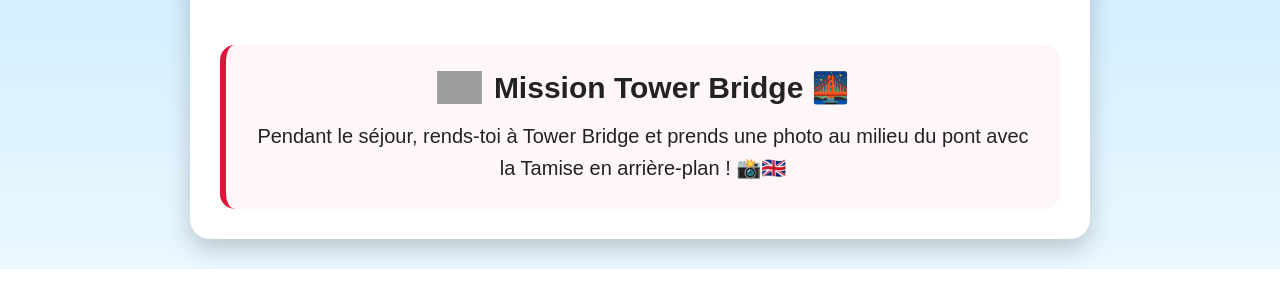
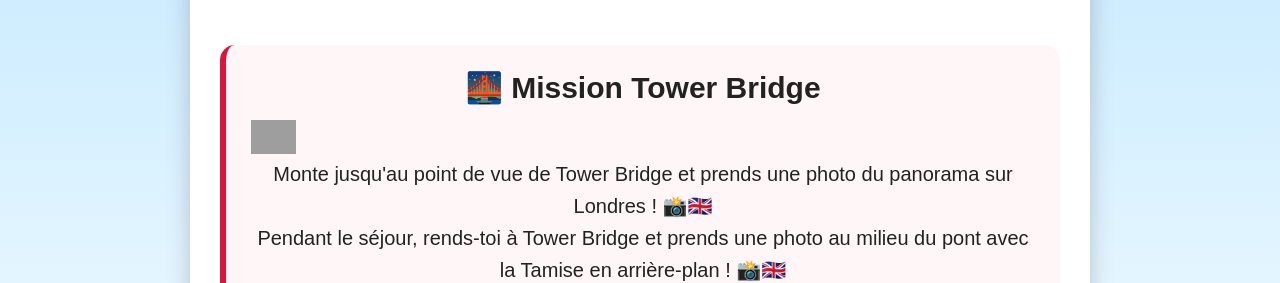
Before and after one commit to lananafolle/londres2026-matheo, a plain HTML site: page index.html in a window 1280 px wide. Shown: the part 850-1133 px from the top of the page. Drawn offline with Linux system fonts and the light colour scheme; grey boxes are pictures that could not be loaded.

Commit message:
Update index.html

```diff
--- a/index.html
+++ b/index.html
@@ -97,15 +97,15 @@
 
 <section class="mission">
 
-    <h2>
+    <h2>🌉 Mission Tower Bridge</h2>
 
-        <img src="images/towerbridge.png"
-             class="towerbridge"
-             alt="Tower Bridge">
+<img src="images/towerbridge.png"
+     class="towerbridge"
+     alt="Tower Bridge">
 
-        Mission Tower Bridge 🌉
-
-    </h2>
+<p>
+    Monte jusqu'au point de vue de Tower Bridge et prends une photo du panorama sur Londres ! 📸🇬🇧
+</p>
 
     <p>
         Pendant le séjour, rends-toi à Tower Bridge et prends une photo au milieu du pont avec la Tamise en arrière-plan ! 📸🇬🇧
```
